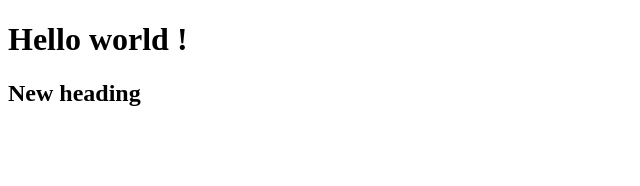
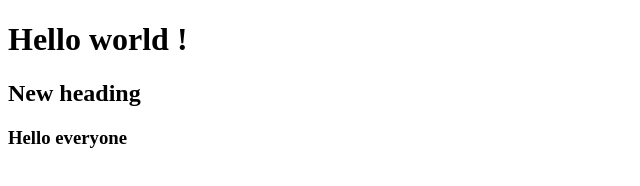
Before and after one commit to cabrel20/hello, a plain HTML site: page index.html in a window 1280 px wide. Shown: the whole page, without its empty margins (0-640 px from the left). Drawn offline with Linux system fonts and the light colour scheme.

Commit message:
ajout d'un nouveau heading

```diff
--- a/index.html
+++ b/index.html
@@ -9,5 +9,6 @@
 <body>
     <h1>Hello world !</h1>
      <h2>New heading </h2>
+    <h3> Hello everyone</h3>
 </body>
 </html>
```
